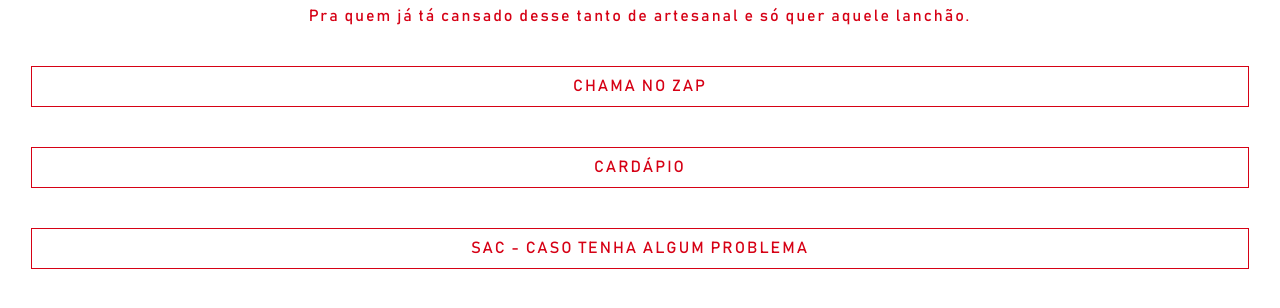
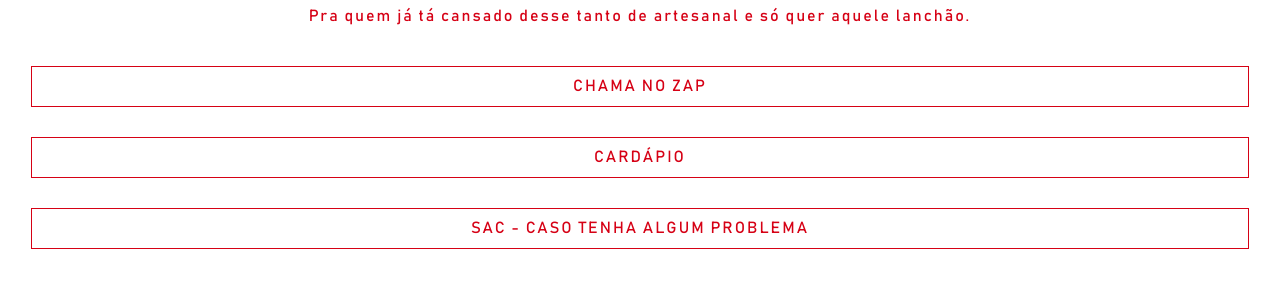
Before and after one commit to Hendrick201/Amassadim, a plain HTML site: page pedir.html in a window 1280 px wide. Shown: the part 172-480 px from the top of the page. Drawn offline with Linux system fonts and the light colour scheme.

Commit message:
Add files via upload

```diff
--- a/pedir.css
+++ b/pedir.css
@@ -31,9 +31,9 @@ body
 }
 a
 {
+    display: block;
     text-decoration: none;
     color: #d60115;
-    padding: 15px 10px 15px 10px;
     letter-spacing: 2px;
     text-transform: uppercase;
 }
--- a/pedir.html
+++ b/pedir.html
@@ -54,14 +54,15 @@
                 <h2 href="" style="font-size: 16px; letter-spacing: 2px;">Pra quem já tá cansado desse tanto de artesanal e só quer aquele lanchão.</h2>
             </div>
 
-            <div class="links" style="margin-bottom: 40px; position: relative; text-align: center;">
-                <a href="https://api.whatsapp.com/send?phone=5534996970359&text=Oii,%20pode%20me%20enviar%20o%20cardápio?%20 &#127828;">chama no zap</a>
+            <div class="links" style="margin-bottom: 30px; position: relative; text-align: center;">
+                <a href="https://api.whatsapp.com/send?phone=5534998788917&text=Oii,%20pode%20me%20enviar%20o%20cardápio?%20 &#127828;">chama no zap</a>
             </div>
-            <div  class="links" style="margin-bottom: 40px; text-align: center;">
+            <div  class="links" style="margin-bottom: 30px; text-align: center;">
                 <a href="https://www.ifood.com.br/delivery/ituiutaba-mg/amassadim---lanches-centro/f7a795dc-6545-47bf-9619-95f196196786" >Cardápio</a>
             </div>
-            <div class="links" style="margin-bottom: 40px; text-align: center;">
-                <a href="" >SAC - Caso tenha algum problema</a>
+            <div class="links" style="margin-bottom: 30px; text-align: center;">
+                <a href="https://api.whatsapp.com/send?phone=5534996970359&text=Olá,%20tudo%20bem?" >SAC - Caso tenha algum problema</a>
+
             </div>
         </div>
     </section>
```
Also changed, not shown: index.html (+1 -1 lines).
